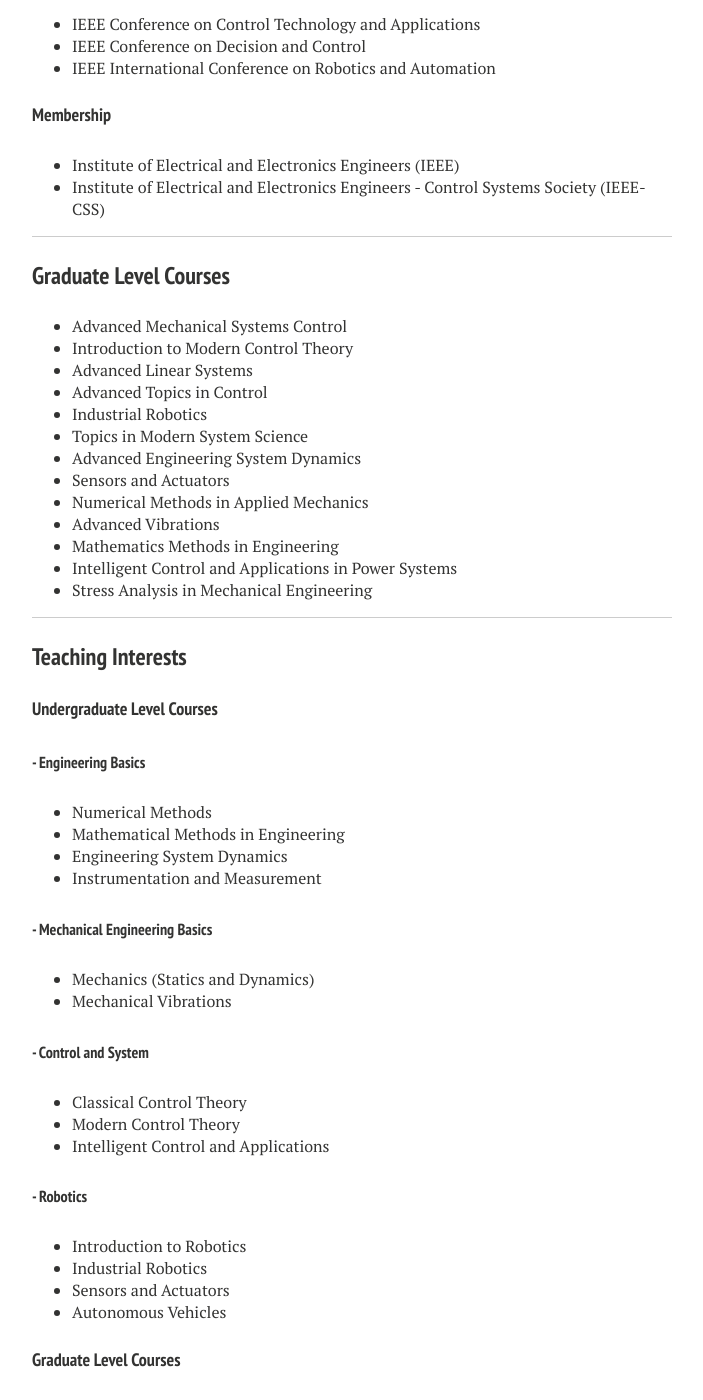
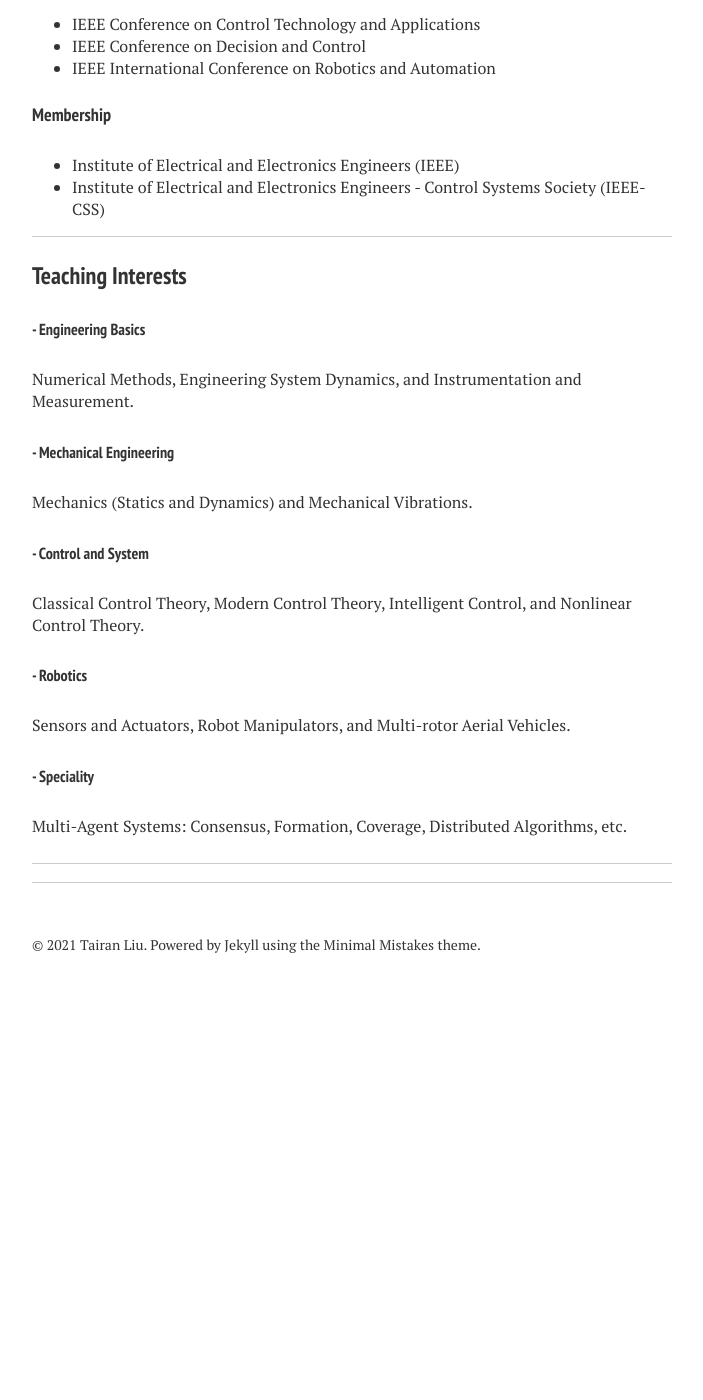
Before and after one commit to liutairan/liutairan.github.io, a Jekyll site: the page built from cv.md, in a window 1280 px wide and 1400 px high, scrolled down 3775 px. Shown: the whole window, without its empty margins (288-991 px from the left). Built offline with Jekyll 4.4.1, drawn with Linux system fonts in a browser that asks for light colours; nearby versions of some CDN libraries; after the commit the page ends 4778 px from its top, so only the background shows below that; some of the changed text lies outside the part shown.

Commit message:
Update cv.md

```diff
--- a/cv.md
+++ b/cv.md
@@ -163,62 +163,19 @@ Please refer to the <a href="https://liutairan.github.io/projects/" target="_bla
 
 ***
 
-### Graduate Level Courses
-
-* Advanced Mechanical Systems Control
-* Introduction to Modern Control Theory
-* Advanced Linear Systems
-* Advanced Topics in Control
-* Industrial Robotics
-* Topics in Modern System Science
-* Advanced Engineering System Dynamics
-* Sensors and Actuators
-* Numerical Methods in Applied Mechanics
-* Advanced Vibrations
-* Mathematics Methods in Engineering
-* Intelligent Control and Applications in Power Systems
-* Stress Analysis in Mechanical Engineering
-
-***
-
 ### Teaching Interests
 
-#### Undergraduate Level Courses
+##### - Engineering Basics
+Numerical Methods, Engineering System Dynamics, and Instrumentation and Measurement.
 
-##### - Engineering Basics
-* Numerical Methods
-* Mathematical Methods in Engineering
-* Engineering System Dynamics
-* Instrumentation and Measurement
-
-##### - Mechanical Engineering Basics
-* Mechanics (Statics and Dynamics)
-* Mechanical Vibrations
+##### - Mechanical Engineering
+Mechanics (Statics and Dynamics) and Mechanical Vibrations.
 
 ##### - Control and System
-* Classical Control Theory
-* Modern Control Theory
-* Intelligent Control and Applications
+Classical Control Theory, Modern Control Theory, Intelligent Control, and Nonlinear Control Theory.
 
 ##### - Robotics
-* Introduction to Robotics
-* Industrial Robotics
-* Sensors and Actuators
-* Autonomous Vehicles
+Sensors and Actuators, Robot Manipulators, and Multi-rotor Aerial Vehicles.
 
-#### Graduate Level Courses
-
-##### - Mechanical Engineering
-* Advanced Vibrations
-* Advanced Dynamics
-
-##### - Control and Systems
-* Advanced Linear Systems
-* Nonlinear Control Theory
-
-##### - Robotics
-* Multi-copter Design and Control Practice
-
-##### - Advanced Topics
-* Introduction to Multi-Agent System Autonomy and Control
-* Advanced Topics in Multi-Agent Systems: Consensus, Formation, Coverage, Distributed Algorithms, etc.
+##### - Speciality
+Multi-Agent Systems: Consensus, Formation, Coverage, Distributed Algorithms, etc.
```
